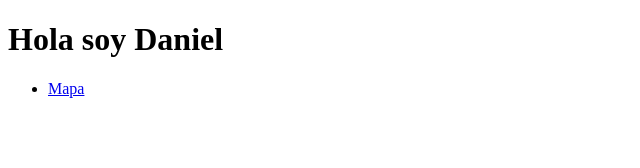
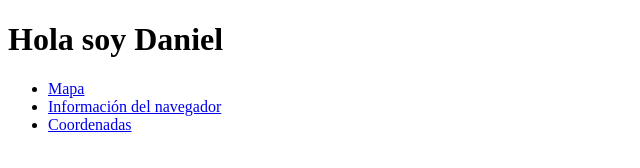
Before and after one commit to DanTorres3/Sistemas-Georeferenciados, a plain HTML site: page index.html in a window 1280 px wide. Shown: the whole page, without its empty margins (0-640 px from the left). Drawn offline with Linux system fonts and the light colour scheme.

Commit message:
Update index.html

```diff
--- a/index.html
+++ b/index.html
@@ -10,6 +10,8 @@
     <h1>Hola soy Daniel</h1>
     <ul>
         <li><a href="practica1.html">Mapa</a></li>
+        <li><a href="practica2.html">Información del navegador</a></li>
+        <li><a href="practica3.html">Coordenadas</a></li>
     </ul>
 </body>
 </html>
```
